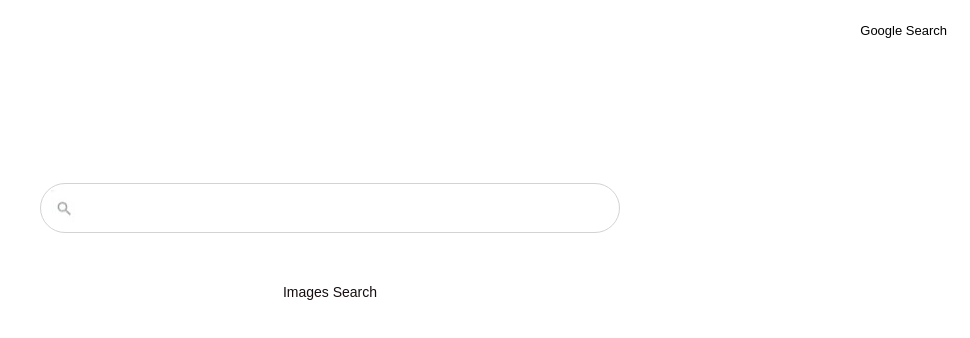
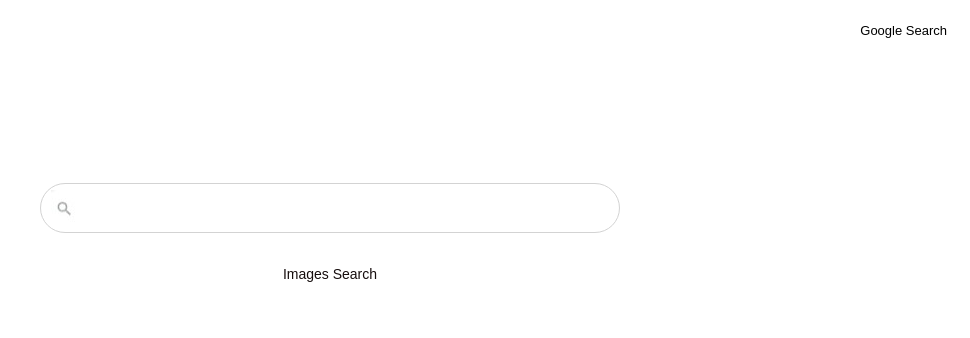
Before and after one commit to stina-83/search, a plain HTML site: page images-search.html in a window 1280 px wide. Shown: the whole page, without its empty margins (310-1280 px from the left). Drawn offline with Linux system fonts and the light colour scheme.

Commit message:
delete br in html

```diff
--- a/images-search.html
+++ b/images-search.html
@@ -11,7 +11,7 @@
         <div class="cfrm">
             <form action="https://google.com/search">
                 <input type="text" name="q">
-                <input type="hidden" name="tbm" value="isch"><br>
+                <input type="hidden" name="tbm" value="isch">
                 <input type="submit" value="Images Search">
             </form>
         </div>
```
